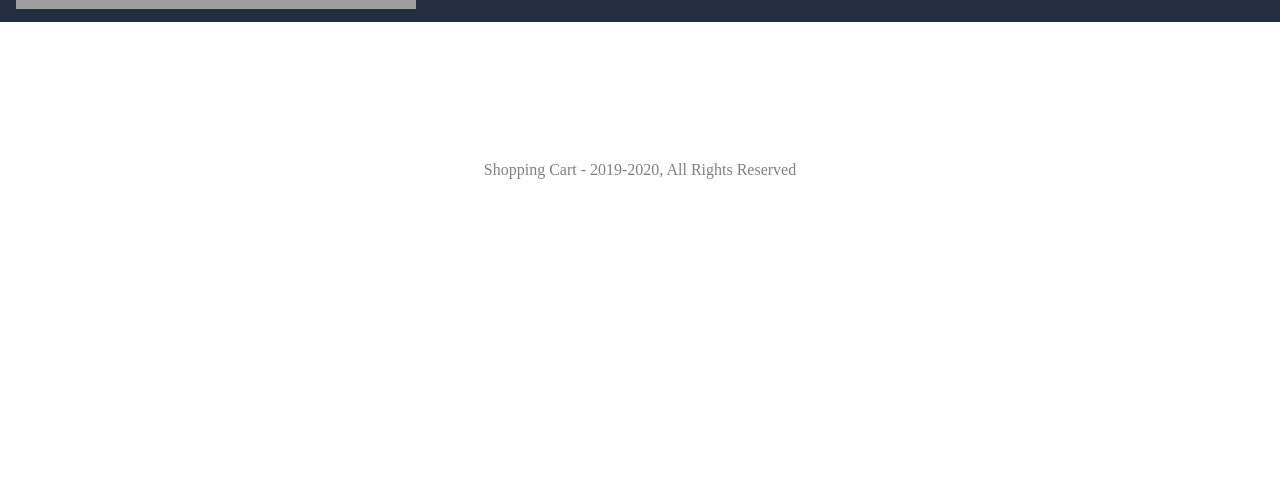
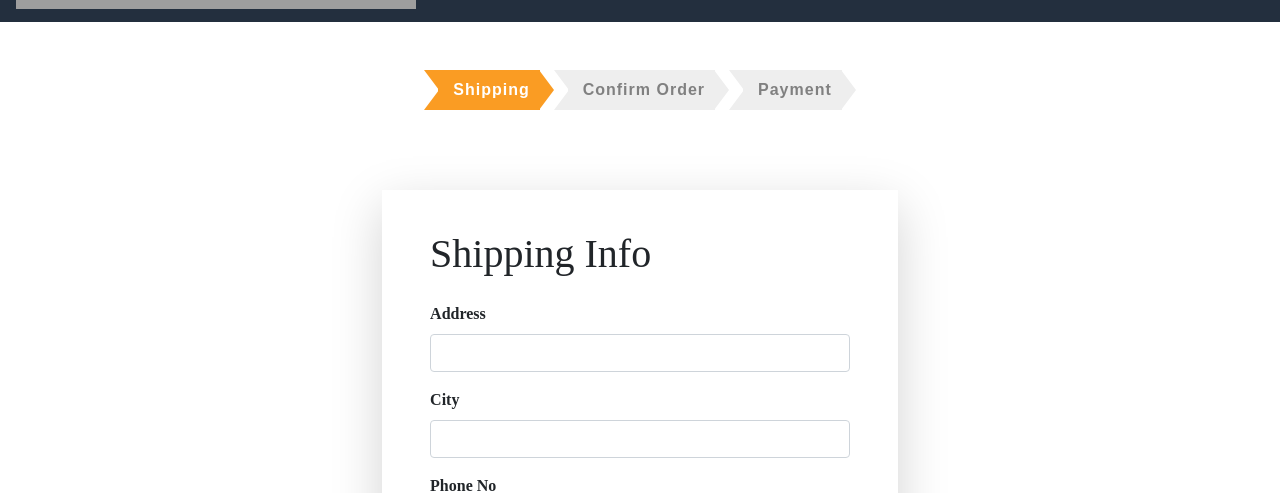
Before and after one commit to fsco101/Sample-FullStack, a React (Vite) app in the folder frontend/: page /shipping in a window 1280 px wide. Shown: the part 304-797 px from the top of the page. Built offline with nearby package versions, Linux system fonts and the light colour scheme; grey boxes are pictures that could not be loaded; a web font is replaced by a local one.

Commit message:
Checkout

```diff
--- a/frontend/package.json
+++ b/frontend/package.json
@@ -18,6 +18,7 @@
     "cloudinary": "^2.7.0",
     "cookie-parser": "^1.4.7",
     "cors": "^2.8.5",
+    "countries-list": "^3.1.1",
     "dotenv": "^17.2.2",
     "express": "^5.1.0",
     "jsonwebtoken": "^9.0.2",
--- a/frontend/src/App.jsx
+++ b/frontend/src/App.jsx
@@ -21,6 +21,7 @@
 import { toast } from 'react-toastify';
 import 'react-toastify/dist/ReactToastify.css';
 import Cart from './Components/Cart/Cart';
+import Shipping from './Components/Cart/Shipping';
 function App() {
 
   const [state, setState] = useState({
@@ -85,6 +86,14 @@
     localStorage.setItem('cartItems', JSON.stringify(state.cartItems))
   }
 
+  const saveShippingInfo = async (data) => {
+    setState({
+      ...state,
+      shippingInfo: data
+    })
+    localStorage.setItem('shippingInfo', JSON.stringify(data))
+  }
+
 
   return (
     <>
@@ -102,7 +111,8 @@
           <Route path="/me/update" element={<UpdateProfile />} exact="true"
           />
           <Route path="/password/update" element={<UpdatePassword />} />
-          <Route path="/cart" element={<Cart cartItems={state.cartItems} addItemToCart={addItemToCart} removeItemFromCart={removeItemFromCart}/>} exact="true" />
+          <Route path="/cart" element={<Cart cartItems={state.cartItems} addItemToCart={addItemToCart} removeItemFromCart={removeItemFromCart} />} exact="true" />
+          <Route path="/shipping" element={<Shipping shipping={state.shippingInfo} saveShippingInfo={saveShippingInfo} />} />
         </Routes>
 
       </Router>
--- /dev/null
+++ b/frontend/src/components/Cart/CheckoutSteps.jsx
@@ -0,0 +1,42 @@
+import React from 'react'
+import { Link } from 'react-router-dom'
+
+const CheckoutSteps = ({ shipping, confirmOrder, payment }) => {
+    return (
+        <div className="checkout-progress d-flex justify-content-center mt-5">
+
+            {shipping ? <Link to='shippping' className="float-right">
+                <div className="triangle2-active"></div>
+                <div className="step active-step">Shipping</div>
+                <div className="triangle-active"></div>
+            </Link> : <Link to="#!" disabled>
+                    <div className="triangle2-incomplete"></div>
+                    <div className="step incomplete">Shipping</div>
+                    <div className="triangle-incomplete"></div>
+                </Link>}
+
+            {confirmOrder ? <Link to='/order/confirm' className="float-right">
+                <div className="triangle2-active"></div>
+                <div className="step active-step">Confirm Order</div>
+                <div className="triangle-active"></div>
+            </Link> : <Link to="#!" disabled>
+                    <div className="triangle2-incomplete"></div>
+                    <div className="step incomplete">Confirm Order</div>
+                    <div className="triangle-incomplete"></div>
+                </Link>}
+
+            {payment ? <Link to='/payment' className="float-right">
+                <div className="triangle2-active"></div>
+                <div className="step active-step">Payment</div>
+                <div className="triangle-active"></div>
+            </Link> : <Link to="#!" disabled>
+                    <div className="triangle2-incomplete"></div>
+                    <div className="step incomplete">Payment</div>
+                    <div className="triangle-incomplete"></div>
+                </Link>}
+
+        </div>
+    )
+}
+
+export default CheckoutSteps
--- /dev/null
+++ b/frontend/src/components/Cart/Shipping.jsx
@@ -0,0 +1,116 @@
+import React, { useState } from 'react'
+import { useNavigate } from "react-router-dom";
+import { countries } from 'countries-list'
+import MetaData from '../Layout/MetaData'
+import CheckoutSteps from './CheckoutSteps'
+
+const Shipping = ({ shipping, saveShippingInfo }) => {
+
+    const countriesList = Object.values(countries)
+    const [address, setAddress] = useState(shipping.address)
+    const [city, setCity] = useState(shipping.city)
+    const [postalCode, setPostalCode] = useState(shipping.postalCode)
+    const [phoneNo, setPhoneNo] = useState(shipping.phoneNo)
+    const [country, setCountry] = useState(shipping.country)
+    let navigate = useNavigate();
+    const submitHandler = (e) => {
+        e.preventDefault()
+
+        saveShippingInfo({ address, city, phoneNo, postalCode, country })
+        navigate('/confirm')
+    }
+
+    return (
+        <>
+            <MetaData title={'Shipping Info'} />
+            <CheckoutSteps shipping />
+            <div className="row wrapper">
+                <div className="col-10 col-lg-5">
+                    <form
+                        className="shadow-lg"
+                        onSubmit={submitHandler}
+                    >
+                        <h1 className="mb-4">Shipping Info</h1>
+                        <div className="form-group">
+                            <label htmlFor="address_field">Address</label>
+                            <input
+                                type="text"
+                                id="address_field"
+                                className="form-control"
+                                value={address}
+                                onChange={(e) => setAddress(e.target.value)}
+                                required
+                            />
+                        </div>
+
+                        <div className="form-group">
+                            <label htmlFor="city_field">City</label>
+                            <input
+                                type="text"
+                                id="city_field"
+                                className="form-control"
+                                value={city}
+                                onChange={(e) => setCity(e.target.value)}
+                                required
+                            />
+                        </div>
+
+                        <div className="form-group">
+                            <label htmlFor="phone_field">Phone No</label>
+                            <input
+                                type="phone"
+                                id="phone_field"
+                                className="form-control"
+                                value={phoneNo}
+                                onChange={(e) => setPhoneNo(e.target.value)}
+                                required
+                            />
+                        </div>
+
+                        <div className="form-group">
+                            <label htmlFor="postal_code_field">Postal Code</label>
+                            <input
+                                type="number"
+                                id="postal_code_field"
+                                className="form-control"
+                                value={postalCode}
+                                onChange={(e) => setPostalCode(e.target.value)}
+                                required
+                            />
+                        </div>
+
+                        <div className="form-group">
+                            <label htmlFor="country_field">Country</label>
+                            <select
+                                id="country_field"
+                                className="form-control"
+                                value={country}
+                                onChange={(e) => setCountry(e.target.value)}
+                                required
+                            >
+
+                                {countriesList.map(country => (
+                                    <option key={country.name} value={country.name}>
+                                        {country.name}
+                                    </option>
+                                ))}
+
+                            </select>
+                        </div>
+
+                        <button
+                            id="shipping_btn"
+                            type="submit"
+                            className="btn btn-block py-3"
+                        >
+                            CONTINUE
+                        </button>
+                    </form>
+                </div>
+            </div>
+
+        </>
+    )
+}
+
+export default Shipping
--- a/frontend/src/components/User/Login.jsx
+++ b/frontend/src/components/User/Login.jsx
@@ -1,18 +1,17 @@
 import React, { useState, useEffect } from 'react'
-import { Link, useNavigate, useLocation } from 'react-router-dom'
+import { Link, useNavigate, useLocation, useParams } from 'react-router-dom'
 
 import Loader from '../Layout/Loader'
 import MetaData from '../Layout/MetaData';
 import { toast } from 'react-toastify';
 import 'react-toastify/dist/ReactToastify.css';
 import axios from 'axios';
-import { authenticate, getUser } from '../../utils/helpers';
+import { authenticate, getUser } from '../../Utils/helpers';
 
 const Login = () => {
     const [email, setEmail] = useState('');
     const [password, setPassword] = useState('');
     const [loading, setLoading] = useState(false)
-    const [error, setError] = useState('')
     let navigate = useNavigate()
     let location = useLocation()
 
@@ -23,9 +22,6 @@
 
     const login = async (email, password) => {
         try {
-            setLoading(true);
-            setError('');
-
             const config = {
                 headers: {
                     'Content-Type': 'application/json'
@@ -33,26 +29,30 @@
             }
             const { data } = await axios.post(`http://localhost:4001/api/v1/login`, { email, password }, config)
             console.log(data)
-            setLoading(false);
             authenticate(data, () => navigate("/"))
 
-        } catch (err) {
-            setLoading(false);
-            const errorMessage = err.response?.data?.message || 'Login failed';
-            setError(errorMessage);
-            toast.error(errorMessage, {
+        } catch (error) {
+
+            toast.error("invalid user or password", {
                 position: 'bottom-right'
             })
         }
     }
 
     const redirect = location.search ? new URLSearchParams(location.search).get('redirect') : ''
-console.log(redirect)
+    console.log(redirect)
+    // useEffect(() => {
+    //     if (getUser()  ) {
+    //          navigate('/')
+    //     }
+    // }, [])
+
     useEffect(() => {
-        if (getUser()  ) {
-             navigate('/')
+        if (getUser() && redirect === 'shipping') {
+            navigate(`/${redirect}`)
         }
-    }, [navigate])
+    }, [])
+
     return (
         <>
             {loading ? <Loader /> : (
@@ -65,7 +65,6 @@
                                 onSubmit={submitHandler}
                             >
                                 <h1 className="mb-3">Login</h1>
-                                {error && <div className="alert alert-danger">{error}</div>}
                                 <div className="form-group">
                                     <label htmlFor="email_field">Email</label>
                                     <input
@@ -94,9 +93,8 @@
                                     id="login_button"
                                     type="submit"
                                     className="btn btn-block py-3"
-                                    disabled={loading}
                                 >
-                                    {loading ? 'LOGGING IN...' : 'LOGIN'}
+                                    LOGIN
                                 </button>
 
                                 <Link to="/register" className="float-right mt-3">New User?</Link>
```
Also changed, not shown: 1 other file (tests, documents, lock files or other folders).
